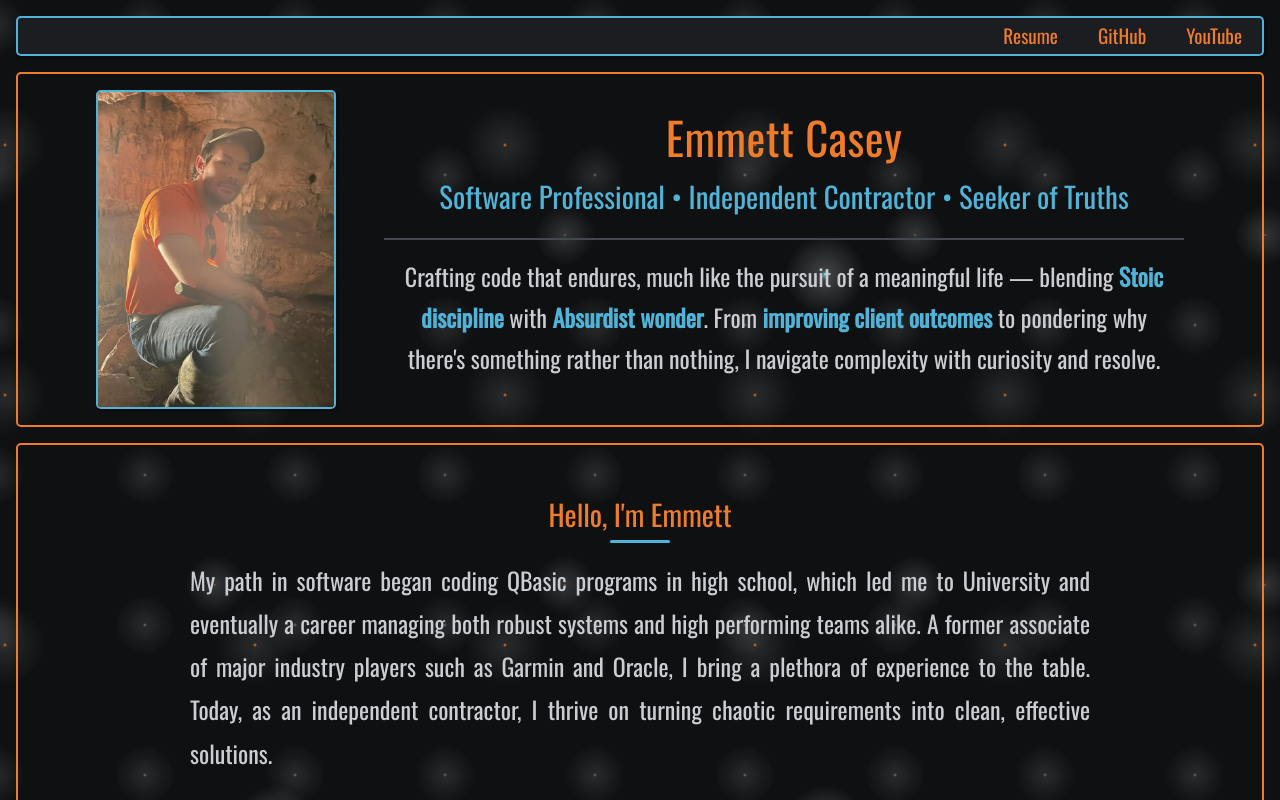
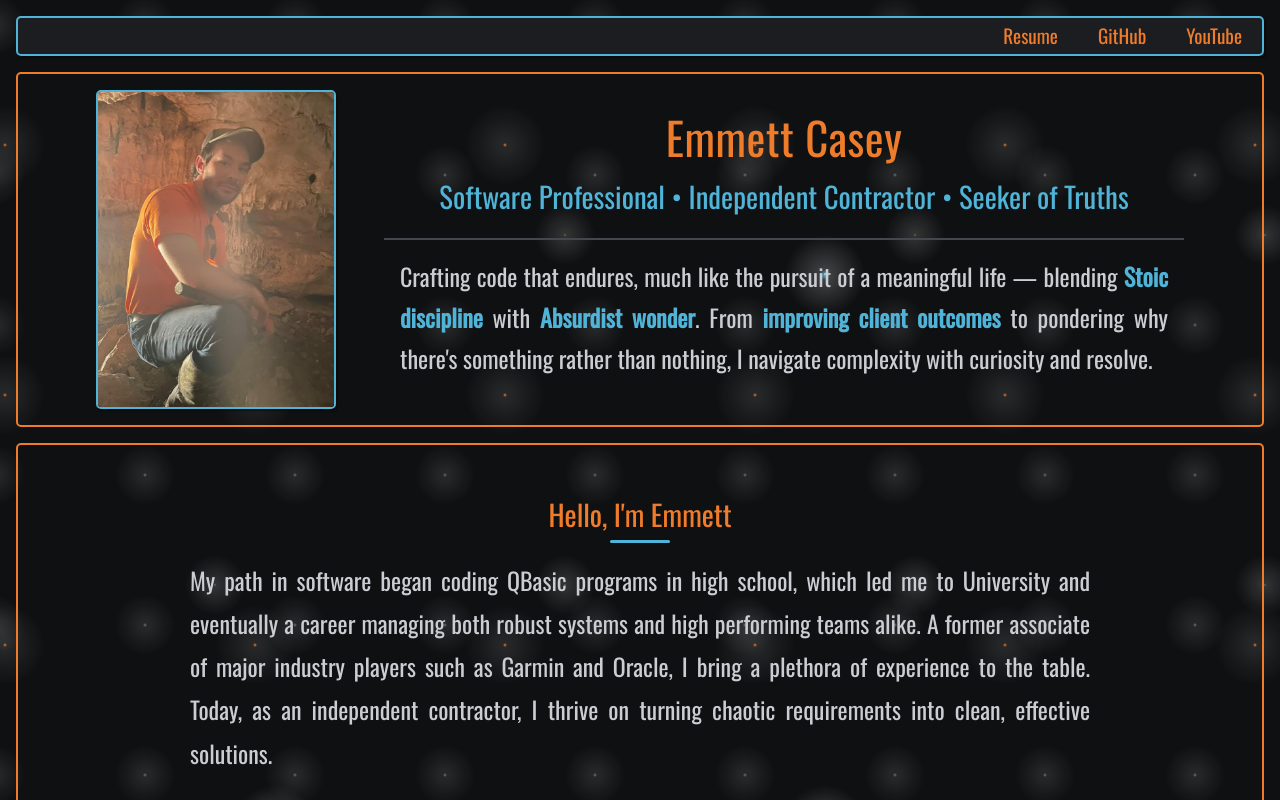
Before and after one commit to temetvince/website-personal, a React app: page / in a window 1280 px wide. Shown: the top 800 px of the page. Built offline with nearby package versions, Linux system fonts and the light colour scheme.

Commit message:
Update deps and justify about me text

```diff
--- a/src/types.d.ts
+++ b/src/types.d.ts
@@ -1,3 +1,5 @@
+declare module '*.css';
+
 declare module '*.jpeg' {
   const content: string;
   export default content;
--- a/src/website/Home/Home.css
+++ b/src/website/Home/Home.css
@@ -69,6 +69,7 @@
   max-width: 800px;
   margin: 0 auto;
   color: var(--global-light);
+  text-align: justify;
 }
 
 .home-tagline strong {
```
Also changed, not shown: package.json (+14 -14 lines), 2 other files (tests, documents, lock files or other folders).
